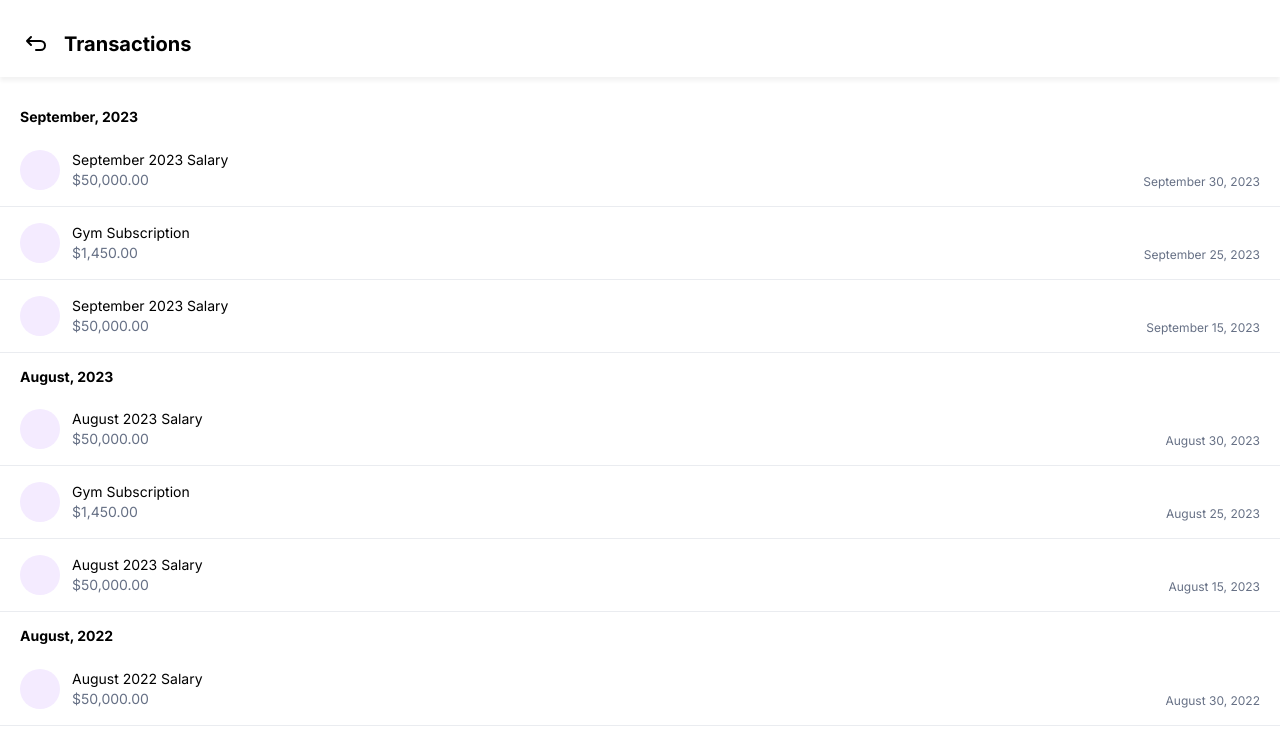
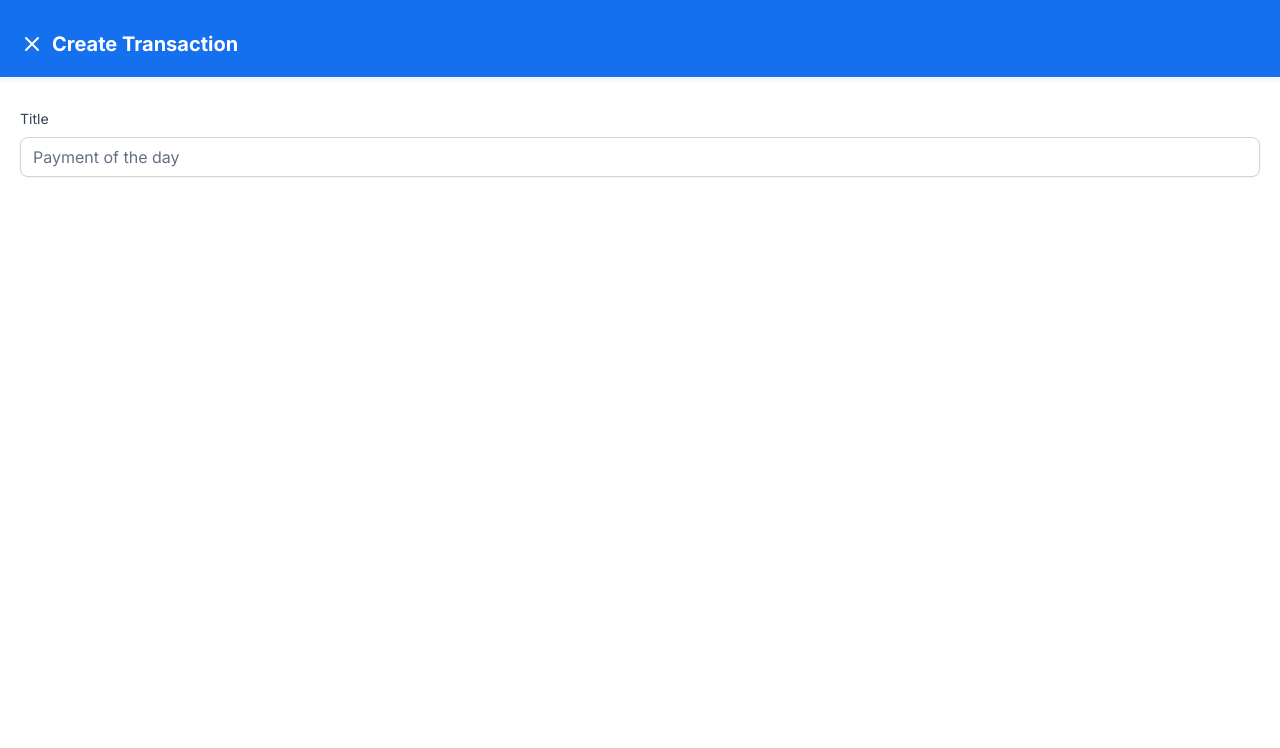
Before and after one commit to LordFitoi/TransactDot, a React (Vite) app: page / in a window 1280 px wide. Shown: the top 748 px of the page. Built offline with nearby package versions, Linux system fonts and the light colour scheme.

Commit message:
feat: transaction form added

```diff
--- a/src/App.tsx
+++ b/src/App.tsx
@@ -1,12 +1,18 @@
-import TransactionBoard from './components/transactions/board'
-import Header from './components/layouts/header'
+import TransactionBoard from 'components/transactions/board'
+import TransactionForm from 'components/transactions/form'
+import Header from 'components/layouts/header'
+
 import mockTransactions from './mock/transactions'
+import { useState } from 'react';
 
 
 function App() {
+  const [formVisible, setFormVisible] = useState(true);
+
   return (
     <>
       <Header title="Transactions"></Header>
+      <TransactionForm visible={formVisible} setVisible={setFormVisible}/>
       <TransactionBoard transactions={mockTransactions} />
     </>
   )
--- a/src/assets/scss/styles.scss
+++ b/src/assets/scss/styles.scss
@@ -8,22 +8,28 @@
     --spacing-xl: 64px;
 
 
-    --white: #ffffff;
-    --primary-100: #F4EBFF;
-    --primary-600: #7F56D9;
+    --base-white: #ffffff;
+    --primary-100: #D1E9FF;
+    --primary-600: #1570EF;
     --gray-90: #f9fafb;
     --gray-200: #eaecf0;
+    --gray-300: #D0D5DD;
     --gray-500: #667085;
+    --gray-700: #344054;
     --gray-900: #101828;
+
+    --filter-base-white: invert(100%) sepia(0%) saturate(7464%) hue-rotate(121deg) brightness(103%) contrast(109%);
 
 
     --font-size-xl: 20px;
+    --font-size-md: 16px;
     --font-size-sm: 14px;
     --font-size-xs: 12px;
     --line-height-parragraph: 1.42;
     --line-height-heading: 1.2;
 
-    --box-shadow-sm: 0px 4px 4px rgba(0, 0, 0, 0.05);
+    --box-shadow-sm: 0px 4px 4px 0px rgba(16, 24, 40, 0.05);
+    --box-shadow-xs: 0px 1px 2px 0px rgba(16, 24, 40, 0.05);
 }
 
 * {
@@ -54,4 +60,9 @@ button {
     cursor: pointer;
     padding: 0;
     margin: 0;
+    outline: none;
+
+    &:focus, &:active {
+        outline: none;
+    }
 }
--- /dev/null
+++ b/src/components/inputs/input-text.tsx
@@ -0,0 +1,12 @@
+import './styles.scss';
+
+export function InputText(props: any) {
+    return <>
+        <label className="input">
+            <span>{ props.title ?? 'Email' }</span>
+            <div className="inner">
+                <input type="text" placeholder={props.placeholder ?? 'olivia@untitledui.com'}/>
+            </div>
+        </label>
+    </>
+}
--- /dev/null
+++ b/src/components/inputs/styles.scss
@@ -0,0 +1,51 @@
+label.input {
+    span {
+        display: block;
+        color: var(--gray-700);
+        font-size: var(--font-size-sm);
+        text-transform: capitalize;
+        margin-bottom: var(--spacing-sm2);
+    }
+    .inner {
+        display: flex;
+        padding: var(--spacing-sm2) var(--spacing-sm1);
+        align-items: center;
+        gap: var(--spacing-sm2);
+        align-self: stretch;
+        border-radius: var(--spacing-sm2);
+        border: 1px solid var(--gray-300);
+        background: var(--base-white);
+
+        /* Shadow/xs */
+        box-shadow: var(--box-shadow-xs);
+
+        input[type='text'] {
+            border: none;
+            outline: none;
+            background-color: transparent;
+            font-size: inherit;
+            font-family: inherit;
+            color: inherit;
+            width: 100%;
+            padding: 0;
+            margin: 0;
+            line-height: inherit;
+            box-shadow: none;
+            -webkit-box-shadow: none;
+            -moz-box-shadow: none;
+            -webkit-appearance: none;
+            -moz-appearance: none;
+            appearance: none;
+
+            /* Text md/Normal */
+            font-family: Inter;
+            font-size: var(--font-size-md);
+            font-style: normal;
+            font-weight: 400;
+
+            &::placeholder {
+                color: var(--gray-500);
+            }
+        }
+    }
+}
--- a/src/components/layouts/header.tsx
+++ b/src/components/layouts/header.tsx
@@ -8,6 +8,10 @@ export default function Header(props: {title: string}) {
                 <img src={ assetUrl('icons/flip-backward.svg') }/>
             </button>
             <h1>{ props.title }</h1>
+
+            <button className="menu">
+                <img src={ assetUrl('icons/menu-04.svg') }/>
+            </button>
         </header>
     </>
 }
--- a/src/components/layouts/styles.scss
+++ b/src/components/layouts/styles.scss
@@ -1,13 +1,27 @@
 header.main__header {
     display: flex;
     flex-direction: row;
+    position: sticky;
     align-self: center;
-    padding: var(--spacing-md1) var(--spacing-lg1);
+    top: 0;
+
+    background-color: var(--primary-600);
+    box-shadow: var(--box-shadow-sm);
+    color: var(--base-white);
+    gap: var(--spacing-sm2);
+    margin-bottom: var(--spacing-lg2);
+    padding: var(--spacing-md1) var(--spacing-md2);
     padding-top: var(--spacing-lg2);
-    margin-bottom: var(--spacing-lg2);
-    gap: var(--spacing-md1);
-    box-shadow: var(--box-shadow-sm);
-    position: sticky;
-    top: 0;
-    background-color: var(--white);
+
+
+    button {
+        img {
+            filter: var(--filter-base-white);
+        }
+
+        &.menu {
+            margin-left: auto;
+        }
+    }
+
 }
--- /dev/null
+++ b/src/components/transactions/form.tsx
@@ -0,0 +1,24 @@
+import { InputText } from "components/inputs/input-text";
+import { assetUrl } from "@/helpers/assets";
+
+export default function TransactionForm(props: any) {
+    const closeForm = () => {
+        props.setVisible(false);
+    }
+
+    if (props.visible ?? true) {
+        return <>
+            <div className="transaction__form">
+                <div className="form__header">
+                    <button onClick={closeForm}>
+                        <img src={ assetUrl('icons/x-close.svg') }/>
+                    </button>
+                    <span className="title">Create Transaction</span>
+                </div>
+                <div className="inner">
+                    <InputText title="Title" placeholder="Payment of the day"/>
+                </div>
+            </div>
+        </>
+    }
+}
--- a/src/components/transactions/styles.scss
+++ b/src/components/transactions/styles.scss
@@ -42,3 +42,49 @@
         }
     }
 }
+
+
+.transaction__form {
+    position: fixed;
+    background-color: var(--base-white);
+    top: 0;
+    left: 0;
+    width: 100vw;
+    min-height: 100vh;
+
+    .form__header {
+        display: flex;
+        flex-direction: row;
+        position: sticky;
+        align-self: center;
+        top: 0;
+
+        background-color: var(--primary-600);
+        box-shadow: var(--box-shadow-sm);
+        color: var(--base-white);
+        gap: var(--spacing-sm2);
+        margin-bottom: var(--spacing-lg2);
+        padding: var(--spacing-md1) var(--spacing-md2);
+        padding-top: var(--spacing-lg2);
+
+
+        button {
+            img {
+                filter: var(--filter-base-white);
+            }
+        }
+
+        span.title {
+            font-size: var(--font-size-xl);
+            font-weight: bold;
+            line-height: var(--line-height-heading);
+        }
+
+    }
+
+    .inner {
+        padding: var(--spacing-md2);
+        padding-top: 0;
+
+    }
+}
--- a/tsconfig.json
+++ b/tsconfig.json
@@ -23,6 +23,7 @@
     "paths": {
       "@/*": ["./src/*"],
       "public/*": ["./public/*"],
+      "components/*": ["./src/components/*"],
     }
   },
   "include": ["src"],
--- a/vite.config.ts
+++ b/vite.config.ts
@@ -11,7 +11,8 @@ export default defineConfig({
   resolve: {
     alias: {
       "@": path.resolve(__dirname, "./src"),
-      "public": path.resolve(__dirname, "./public")
+      "public": path.resolve(__dirname, "./public"),
+      "components": path.resolve(__dirname, "./src/components/")
     }
   }
 })
```
Also changed, not shown: src/assets/icons/x-close.svg (added), src/assets/icons/x.svg (added).
